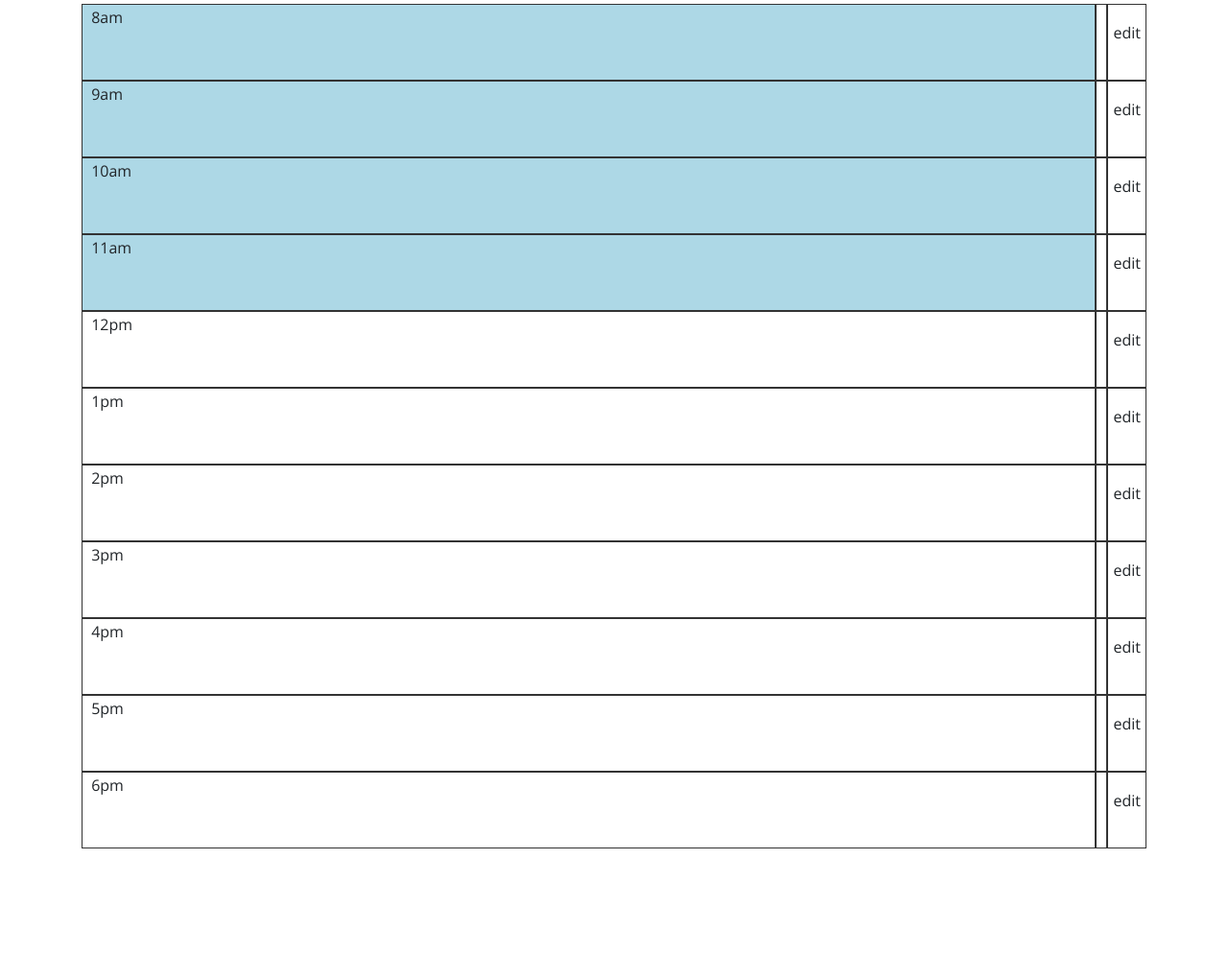
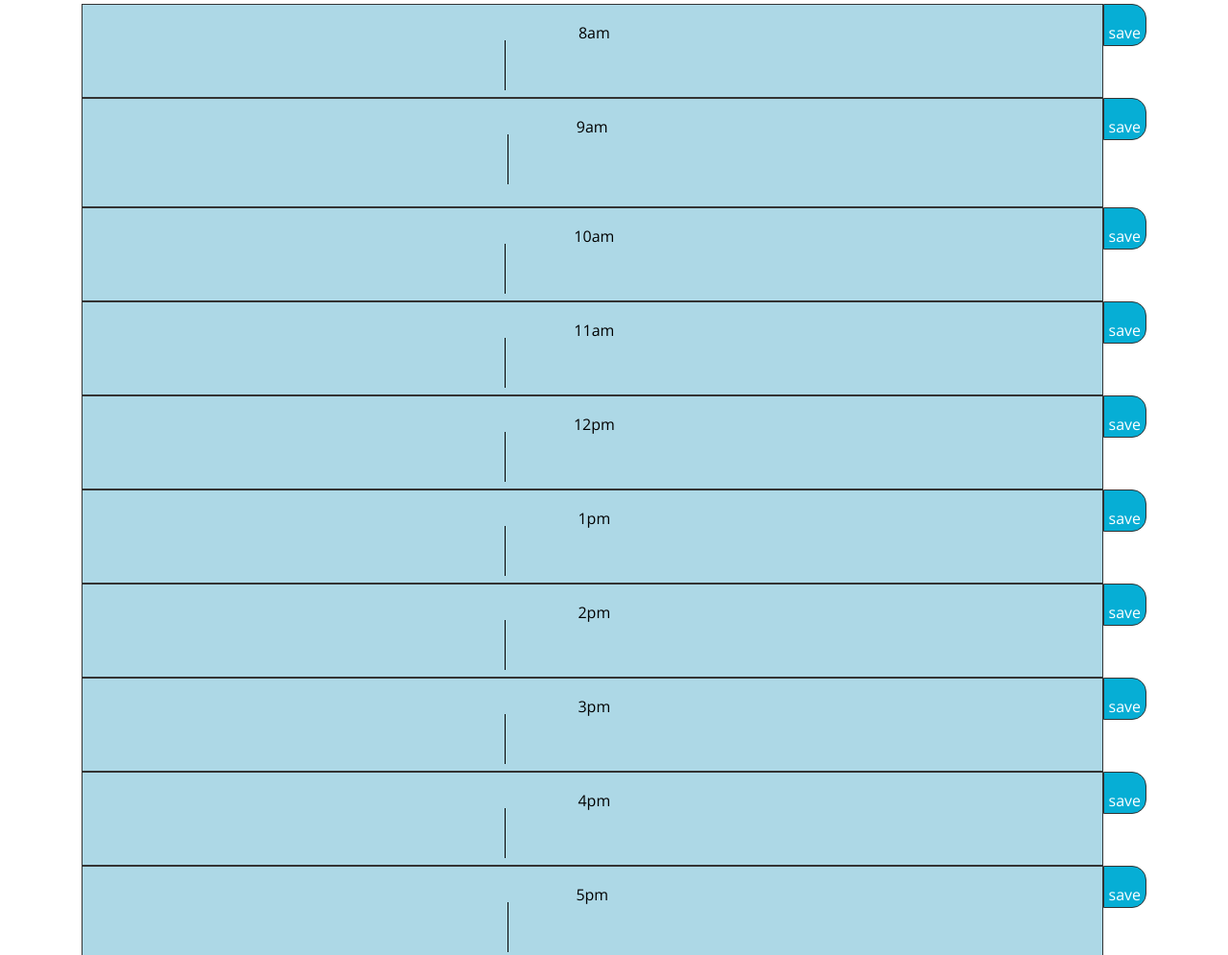
Before and after one commit to Keltonlea/Work-Day-Scheduler, a plain HTML site: page index.html in a window 1280 px wide. Shown: the part 332-1327 px from the top of the page at 96% size. Before the commit the page ends 1216 px from the top, so only its background shows below. Drawn offline with nearby package versions, Linux system fonts and the light colour scheme.

Commit message:
this isnt going well

```diff
--- a/assets/script.js
+++ b/assets/script.js
@@ -2,17 +2,20 @@ var today = moment();
 $("#currentDay").text(today.format("dddd, MMM Do, YYYY"));
 
 
-var currentHour = (new Date()).getHours();
-$('.colorcode')
+let saveButton = $(".saveBtn");
+
+
+
+var currentHour = moment().format("h");
+
+$('.hour')
   .each(function(){
     var val = parseInt($(this).prop('id'));
-    if(val > currentHour && val < currentHour + 6){
+    if(val > currentHour){
       $(this).css('background-color','lightblue');
-    }else if(val < currentHour && val > currentHour-6){
+    }else if(val < currentHour){
       $(this).css('background-color','rgb(229, 112, 112)');
     }else if(val === currentHour){
       $(this).css('background-color','lightgreen');
-    }else{
-      $(this).css('background-color','White');
     }
   });
--- a/assets/style.css
+++ b/assets/style.css
@@ -6,13 +6,10 @@ body {
   }
 
 
- .jumbotron p {
-      display: flex;
-    justify-content: center;
-    align-items: center;
-  }
+
 
   textarea {
+
     background: transparent;
     border: none;
     resize: none;
@@ -51,6 +48,8 @@ body {
   .time-block {
     text-align: center;
     border-radius: 15px;
+    border: solid;
+    padding: 20px;
   }
 
   .row {
@@ -88,7 +87,6 @@ body {
     color: white;
   }
 
-  .saveBtn i:hover {
-    font-size: 20px;
-    transition: all 0.3s ease-in-out;
+  .saveBtn:hover {
+    background-color: lawngreen;
   }
--- a/index.html
+++ b/index.html
@@ -1,3 +1,4 @@
+
 <!DOCTYPE html>
 <html lang="en">
   <head>
@@ -35,60 +36,75 @@
 
 
 <div class="container" >
-    <div class="row my-row">
-        <div class="col my-col col-a1 colorcode" id="8"> 8am </div>
-        <div class="col my-col col-a2 edit_cont" > </div>
-        <div class="col my-col col-a3 edit_btn"> edit </div>
+    <div class="row  time-block">
+        <div class="col my-col col-a1 hour" id="8"> 8am
+          <textarea
+            class="description">
+          </textarea> </div>
+        <button class="col my-col col-a3 saveBtn"> save </button>
     </div>
-    <div class="row my-row">
-        <div class="col my-col col-a1 colorcode" id="9"> 9am </div>
-        <div class="col my-col col-a2 edit_cont" > </div>
-        <div class="col my-col col-a3 edit_btn"> edit </div>
+
+    <div class="row my-row time-block">
+        <div class="col my-col col-a1 hour" id="9"> 9am
+          <textarea class="description"></textarea>
+        </div>
+        <button class="col my-col col-a3 saveBtn"> save </button>
     </div>
-    <div class="row my-row" >
-        <div class="col my-col col-b1 colorcode" id="10"> 10am </div>
-        <div class="col my-col col-b2 edit_cont">  </div>
-        <div class="col my-col col-b3 edit_btn"> edit </div>
+
+    <div class="row my-row time-block" >
+        <div class="col my-col col-b1 hour" id="10"> 10am
+          <textarea class="description"></textarea> </div>
+
+        <button class="col my-col col-b3 saveBtn"> save </button>
     </div>
-    <div class="row my-row" >
-        <div class="col my-col col-b1 colorcode" id="11"> 11am </div>
-        <div class="col my-col col-b2 edit_cont">  </div>
-        <div class="col my-col col-b3 edit_btn"> edit </div>
+    <div class="row my-row time-block" >
+        <div class="col my-col col-b1 hour" id="11"> 11am
+          <textarea class="description"></textarea> </div>
+        <button class="col my-col col-b3 saveBtn"> save </button>
     </div>
-    <div class="row my-row" >
-        <div class="col my-col col-b1 colorcode" id="12"> 12pm </div>
-        <div class="col my-col col-b2 edit_cont">  </div>
-        <div class="col my-col col-b3 edit_btn"> edit </div>
+
+    <div class="row my-row time-block" >
+        <div class="col my-col col-b1 hour" id="12"> 12pm
+          <textarea class="description"></textarea> </div>
+        <button class="col my-col col-b3 saveBtn"> save </button>
     </div>
-    <div class="row my-row" >
-        <div class="col my-col col-b1 colorcode" id="13"> 1pm </div>
-        <div class="col my-col col-b2 edit_cont">  </div>
-        <div class="col my-col col-b3 edit_btn"> edit </div>
+
+    <div class="row my-row time-block" >
+        <div class="col my-col col-b1 hour" id="13"> 1pm
+          <textarea class="description"></textarea> </div>
+        <button class="col my-col col-b3 saveBtn"> save </button>
     </div>
-    <div class="row my-row">
-        <div class="col my-col col-a1 colorcode" id="14"> 2pm </div>
-        <div class="col my-col col-a2 edit_cont" > </div>
-        <div class="col my-col col-a3 edit_btn"> edit </div>
+
+    <div class="row my-row time-block">
+        <div class="col my-col col-a1 hour" id="14"> 2pm
+          <textarea class="description"></textarea> </div>
+        <button class="col my-col col-a3 saveBtn"> save </button>
     </div>
-    <div class="row my-row">
-        <div class="col my-col col-a1 colorcode" id="15"> 3pm </div>
-        <div class="col my-col col-a2 edit_cont" > </div>
-        <div class="col my-col col-a3 edit_btn"> edit </div>
+
+    <div class="row my-row time-block">
+        <div class="col my-col col-a1 hour" id="15"> 3pm
+          <textarea class="description"></textarea> </div>
+        <button class="col my-col col-a3 saveBtn"> save </button>
     </div>
-    <div class="row my-row">
-        <div class="col my-col col-a1 colorcode" id="16"> 4pm </div>
-        <div class="col my-col col-a2 edit_cont" > </div>
-        <div class="col my-col col-a3 edit_btn"> edit </div>
+
+    <div class="row my-row time-block">
+        <div class="col my-col col-a1 hour" id="16"> 4pm
+          <textarea class="description"></textarea> </div>
+        <button class="col my-col col-a3 saveBtn"> save </button>
     </div>
-    <div class="row my-row">
-        <div class="col my-col col-a1 colorcode" id="17"> 5pm </div>
-        <div class="col my-col col-a2 edit_cont" > </div>
-        <div class="col my-col col-a3 edit_btn"> edit </div>
+
+    <div class="row my-row time-block">
+        <div class="col my-col col-a1 hour" id="17"> 5pm
+          <textarea class="description"></textarea>
+        </div>
+        <button class="col my-col col-a3 saveBtn"> save </button>
     </div>
-    <div class="row my-row">
-        <div class="col my-col col-a1 colorcode" id="18"> 6pm </div>
-        <div class="col my-col col-a2 edit_cont" > </div>
-        <div class="col my-col col-a3 edit_btn"> edit </div>
+
+    <div class="row my-row time-block">
+        <div class="col my-col col-a1 hour" id="18"> 6pm
+          <textarea class="description"></textarea>
+        </div>
+        <button class="col my-col col-a3 saveBtn"> save </button>
     </div>
 </div>
     </div>
```
